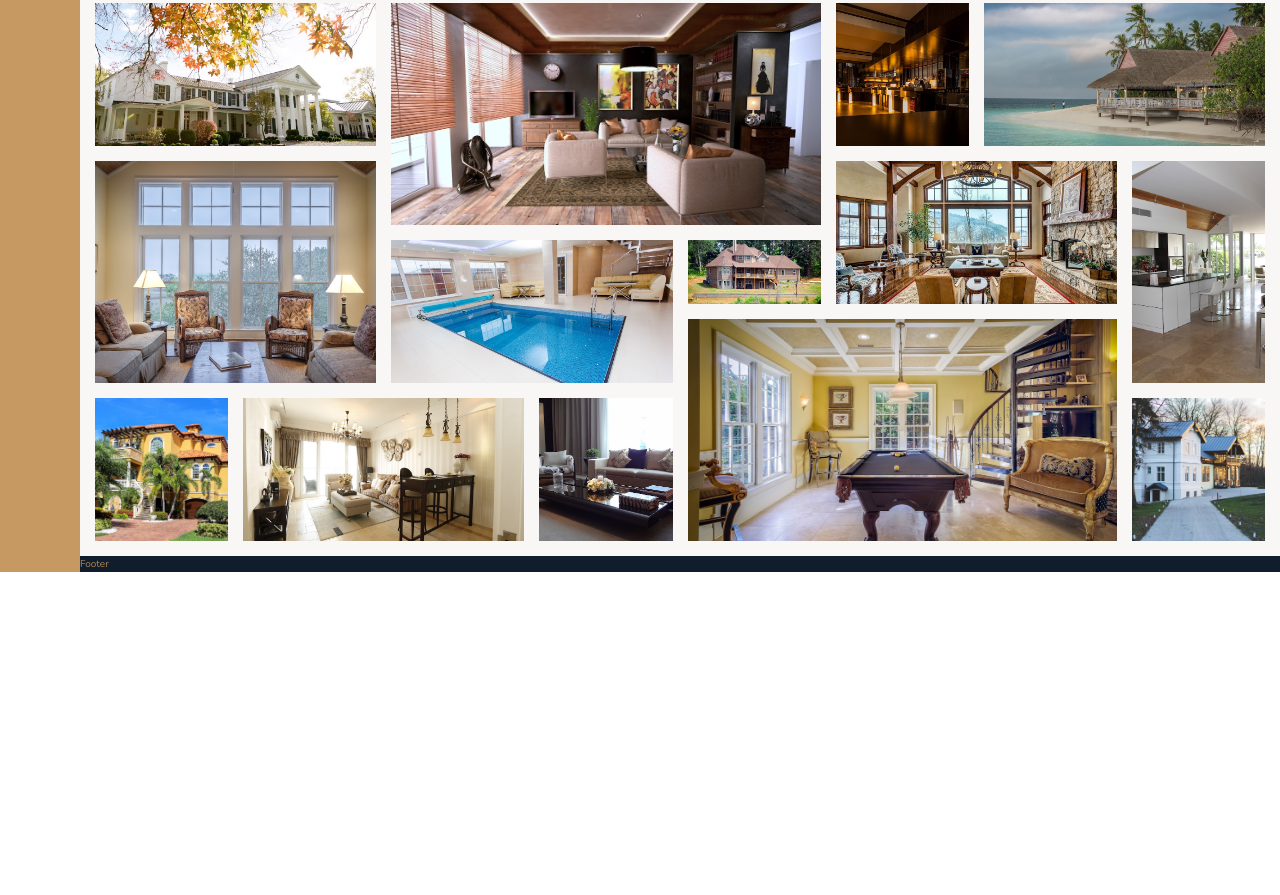
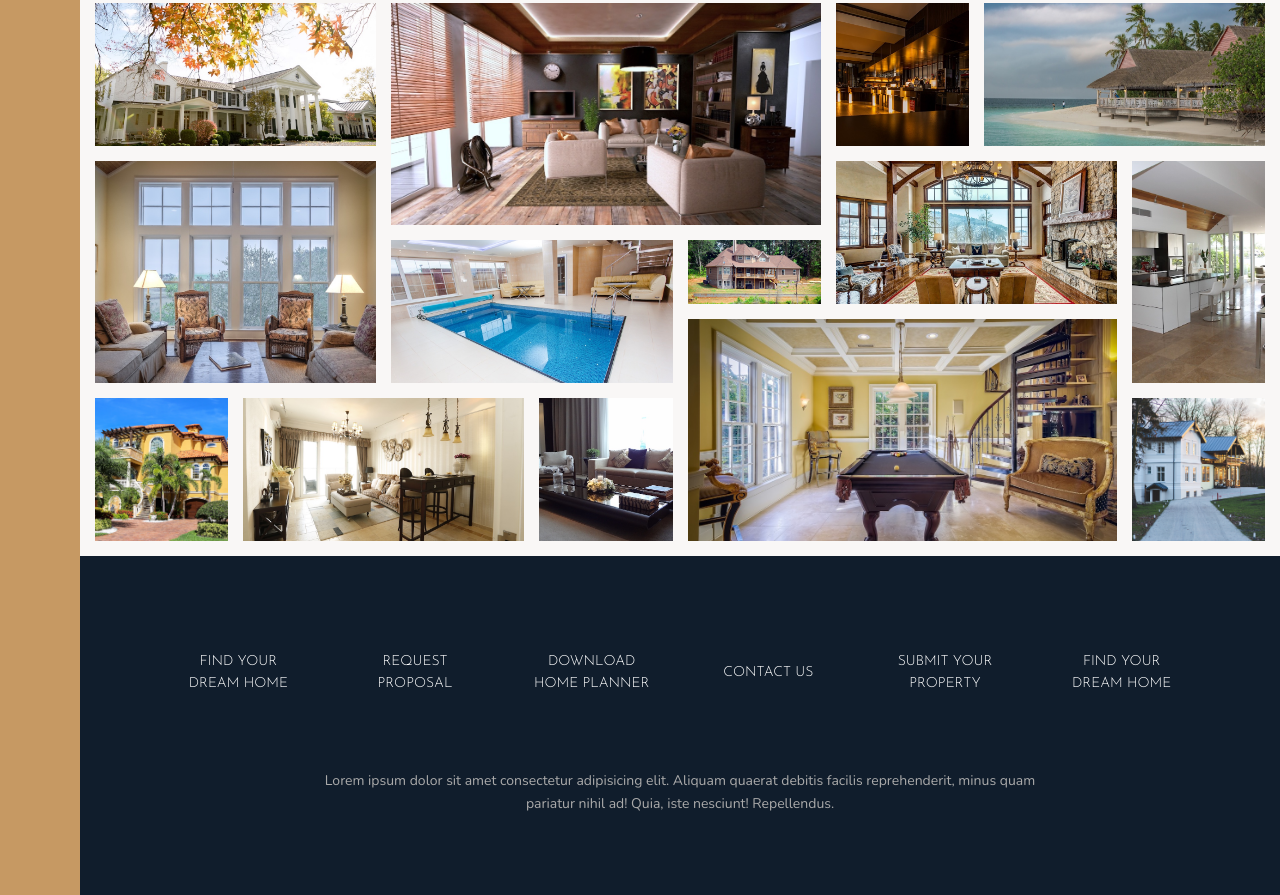
Before and after one commit to TadasBalsys/Nexter, a website: page index.html in a window 1280 px wide. Shown: the part 3133-4028 px from the top of the page. Before the commit the page ends 3705 px from the top, so only its background shows below. Drawn offline with nearby package versions, Linux system fonts and the light colour scheme; files whose address does not match are found by name.

Commit message:
Created footer section.

```diff
--- a/index.html
+++ b/index.html
@@ -320,21 +320,67 @@
         <img class="gallery__img" src="img/gal-9.jpeg" alt="Gallery image 9" />
       </figure>
       <figure class="gallery__item gallery__item--10">
-        <img class="gallery__img" src="img/gal-10.jpeg" alt="Gallery image 10" />
+        <img
+          class="gallery__img"
+          src="img/gal-10.jpeg"
+          alt="Gallery image 10"
+        />
       </figure>
       <figure class="gallery__item gallery__item--11">
-        <img class="gallery__img" src="img/gal-11.jpeg" alt="Gallery image 11" />
+        <img
+          class="gallery__img"
+          src="img/gal-11.jpeg"
+          alt="Gallery image 11"
+        />
       </figure>
       <figure class="gallery__item gallery__item--12">
-        <img class="gallery__img" src="img/gal-12.jpeg" alt="Gallery image 12" />
+        <img
+          class="gallery__img"
+          src="img/gal-12.jpeg"
+          alt="Gallery image 12"
+        />
       </figure>
       <figure class="gallery__item gallery__item--13">
-        <img class="gallery__img" src="img/gal-13.jpeg" alt="Gallery image 13" />
+        <img
+          class="gallery__img"
+          src="img/gal-13.jpeg"
+          alt="Gallery image 13"
+        />
       </figure>
       <figure class="gallery__item gallery__item--14">
-        <img class="gallery__img" src="img/gal-14.jpeg" alt="Gallery image 14" />
+        <img
+          class="gallery__img"
+          src="img/gal-14.jpeg"
+          alt="Gallery image 14"
+        />
       </figure>
     </section>
-    <footer class="footer">Footer</footer>
+    <footer class="footer">
+      <ul class="nav">
+        <li class="nav__item">
+          <a href="#" class="nav__link">Find your dream home</a>
+        </li>
+        <li class="nav__item">
+          <a href="#" class="nav__link">Request proposal</a>
+        </li>
+        <li class="nav__item">
+          <a href="#" class="nav__link">Download home planner</a>
+        </li>
+        <li class="nav__item">
+          <a href="#" class="nav__link">Contact us</a>
+        </li>
+        <li class="nav__item">
+          <a href="#" class="nav__link">Submit your property</a>
+        </li>
+        <li class="nav__item">
+          <a href="#" class="nav__link">Find your dream home</a>
+        </li>
+      </ul>
+      <p class="copyright">
+        Lorem ipsum dolor sit amet consectetur adipisicing elit. Aliquam quaerat
+        debitis facilis reprehenderit, minus quam pariatur nihil ad! Quia, iste
+        nesciunt! Repellendus.
+      </p>
+    </footer>
   </body>
 </html>
--- a/sass/_footer.scss
+++ b/sass/_footer.scss
@@ -1,4 +1,42 @@
 .footer {
   background-color: $color-secondary;
   grid-column: full-start / full-end;
+  padding: 8rem;
 }
+
+.nav {
+  list-style: none;
+  display: grid;
+  grid-template-columns: repeat(auto-fit, minmax(15rem, 1fr));
+  justify-items: center;
+  align-items: center;
+  gap: 2rem;
+
+  &__link:link,
+  &__link:visited {
+    font-size: 1.4rem;
+    color: #fff;
+    text-decoration: none;
+    font-family: $font-display;
+    text-transform: uppercase;
+    text-align: center;
+    padding: 1.5rem;
+    display: block;
+    transition: all 0.2s;
+  }
+
+  &__link:hover,
+  &__link:active {
+    background-color: rgba(#fff, 0.05);
+    transform: translateY(-3px);;
+  }
+
+}
+
+.copyright {
+  font-size: 1.4rem;
+  color: $color-grey-light-2;
+  margin: 6rem auto 0;
+  text-align: center;
+  width: 70%;
+}
```
Also changed, not shown: css/style.css.
